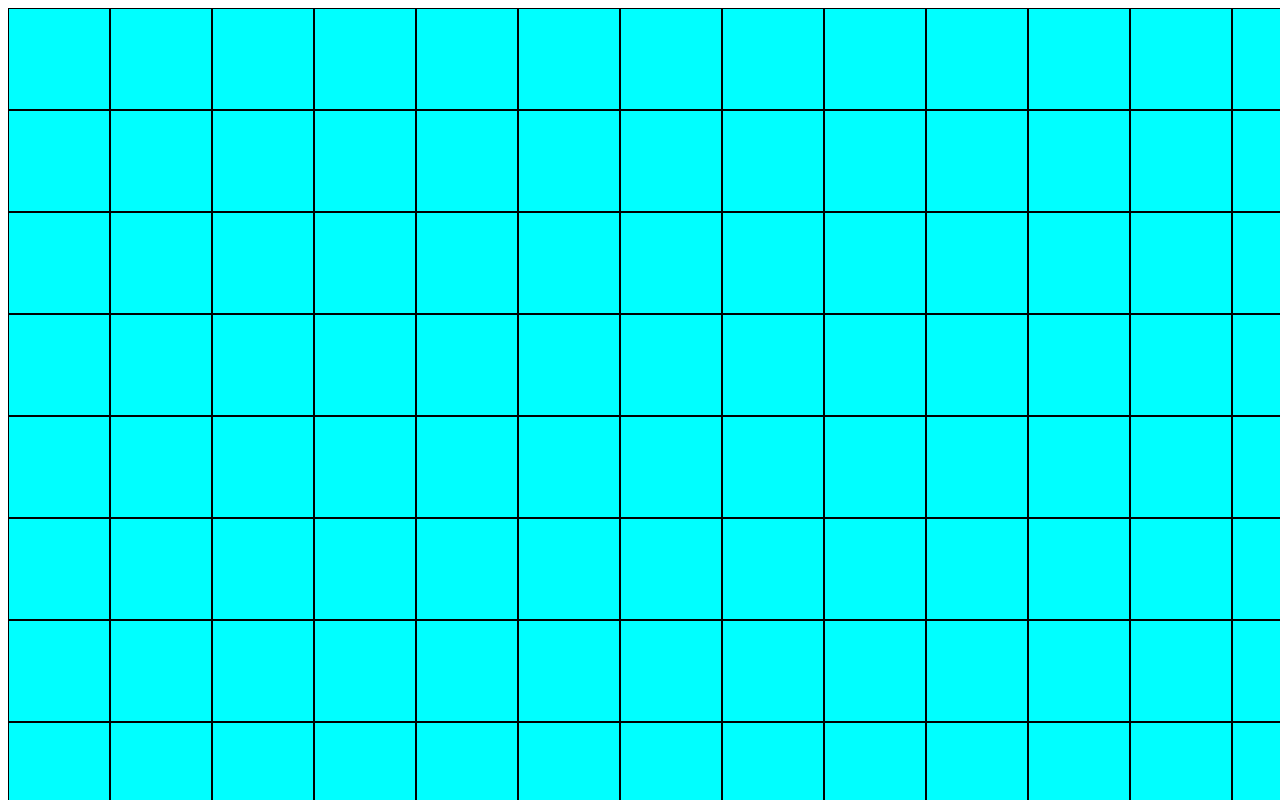
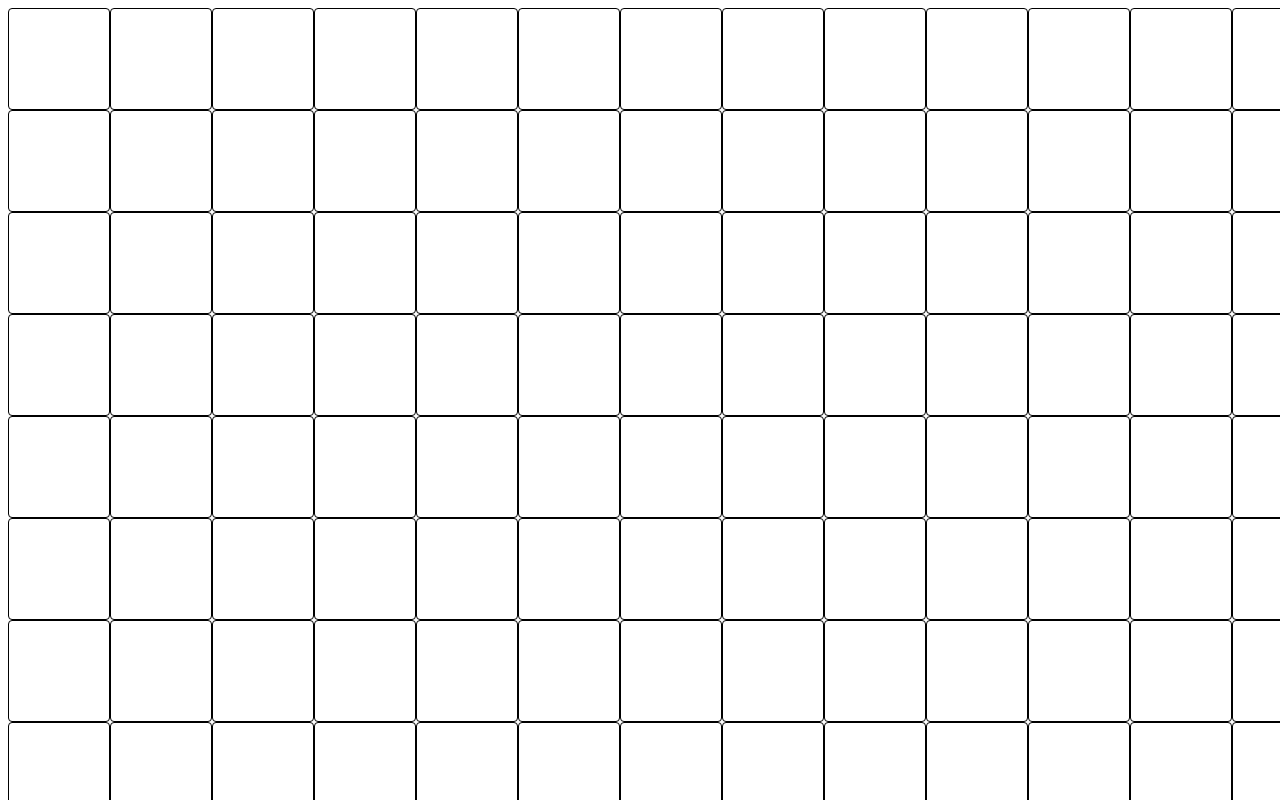
Before and after one commit to MariaSimina/Etch-a-Sketch, a plain HTML site: page index.html in a window 1280 px wide. Shown: the top 800 px of the page. Drawn offline with Linux system fonts and the light colour scheme.

Commit message:
Make grid that stays 16 divs

```diff
--- a/javascript.js
+++ b/javascript.js
@@ -1,9 +1,14 @@
 const container = document.querySelector('#container');
 
 for (let i = 0; i < 16; i++) {
+    const row = document.createElement('div');
+    container.appendChild(row);
+
     for (let j = 0; j < 16; j++) {
         const divs = document.createElement('div');
-        divs.setAttribute('class', 'gridDivs')
-        container.appendChild(divs);
+        divs.setAttribute('class', 'gridDivs');
+        row.appendChild(divs);
     }
+
+
 }
--- a/stylesheet.css
+++ b/stylesheet.css
@@ -1,12 +1,17 @@
 #container {
     display: flex;
-    flex-wrap: wrap;
-    width: 1634px;
+    width: 1640;
+    height: 1640;
 }
 
 .gridDivs {
     height: 100px;
     width: 100px;
-    background-color: aqua;
-    border: solid black 1px;
+    background-color: white;
+    border: solid black 0.5px;
+    border-radius: 4px;
 }
+
+.gridDivs:hover {
+    background-color: black;
+}
```
